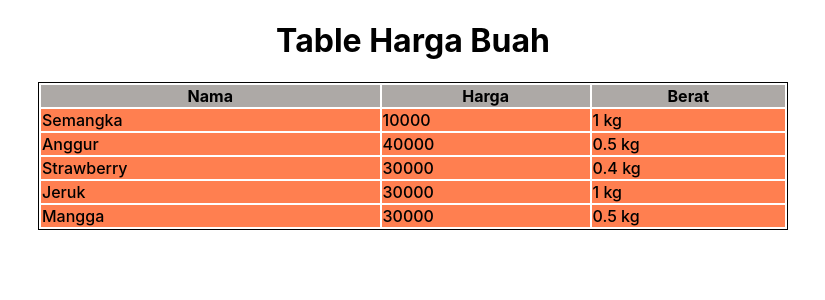
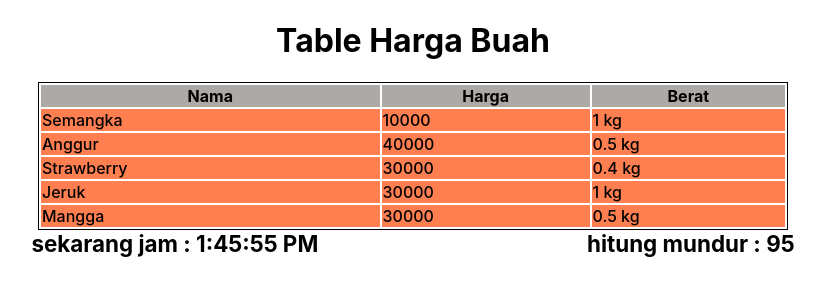
Before and after one commit to zenroku/sanbercode-reactjs-0720-week3, a React (Create React App) app: page / in a window 1280 px wide. Shown: the top 300 px of the page, without its empty margins (227-1052 px from the left). Built offline with nearby package versions, Linux system fonts and the light colour scheme.

Commit message:
tugas 12

```diff
--- a/src/App.js
+++ b/src/App.js
@@ -2,12 +2,15 @@ import React from 'react';
 // import logo from './logo.svg';
 import './App.css';
 import TableComp from './tugas11/TableComp';
+import TimerLifeCycle from './tugas12/TimerLifeCycle';
 
 function App() {
   return (
     <div className="App">
       {/* tugas 11 below this*/}
       <TableComp />
+      {/* tugas 12 below this */}
+      <TimerLifeCycle />
     </div>
   );
 }
--- /dev/null
+++ b/src/tugas12/TimerLifeCycle.css
@@ -0,0 +1,6 @@
+p {
+    display: inline;
+    font-weight: bold;
+    font-size: 1.4em;
+    margin: 6em;
+}
--- /dev/null
+++ b/src/tugas12/TimerLifeCycle.jsx
@@ -0,0 +1,68 @@
+import React from 'react';
+import './TimerLifeCycle.css'
+
+class TimerLifeCycle extends React.Component {
+    constructor(props) {
+        super(props)
+        this.state = {
+            timeNow: 0,
+            time: 100,
+        }
+    }
+
+    componentDidMount() {
+        if (this.props.start !== undefined) {
+            this.state({ time: this.props.start })
+        }
+
+        // cetak hitungan berulang dengan setInterval
+        this.timerID = setInterval(() => {
+            this.tick()
+        }, 1000)
+
+        // cetak jam lokal berulang dengan setInterval
+        this.renderClock()
+        this.timerClock = setInterval(() => {
+            this.renderClock()
+        }, 1000)
+    }
+
+    componentWillUnmount() {
+        clearInterval(this.timerID)
+        clearInterval(this.timerClock)
+    }
+
+    // cetak jam ke state
+    renderClock() {
+        this.clockNow = new Date().toLocaleTimeString();
+        this.setState({
+            ...this.state,
+            timeNow: this.clockNow
+        })
+    }
+
+    // cetak hitungan ke state
+    tick() {
+        this.setState({
+            ...this.state,
+            time: this.state.time - 1
+        })
+    }
+
+    render() {
+        return (
+            <>
+                {
+                    this.state.time >= 0 &&
+                    <div>
+                        <p>sekarang jam : {this.state.timeNow}</p>
+                        <p>hitung mundur : {this.state.time}</p>
+                    </div>
+                }
+            </>
+        )
+    }
+}
+
+
+export default TimerLifeCycle;
```
